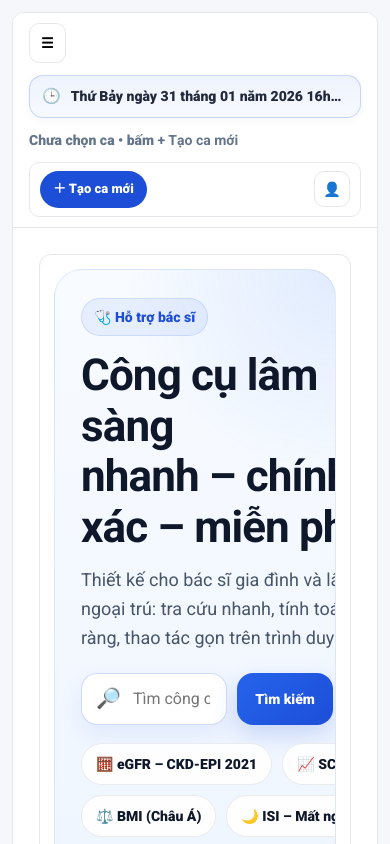
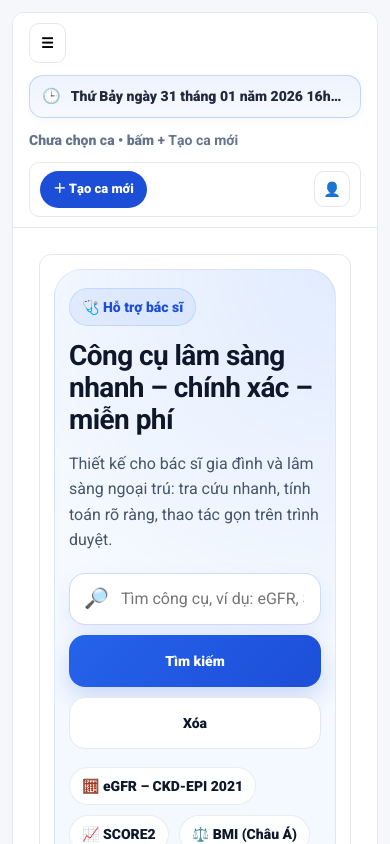
Before and after one commit to drmonkeyai/medical-tools, a React (Vite) app: page / in a window 390 px wide. Built offline with nearby package versions, Linux system fonts and the light colour scheme.

Commit message:
Cập nhật giao diện điện thoại trang chủ

```diff
--- a/src/pages/Home.tsx
+++ b/src/pages/Home.tsx
@@ -56,6 +56,21 @@ const MONTH_NAMES = [
 
 const WEEKDAY_SHORT = ["CN", "T2", "T3", "T4", "T5", "T6", "T7"];
 
+function useIsMobile(breakpoint = 768) {
+  const [isMobile, setIsMobile] = useState(() => window.innerWidth <= breakpoint);
+
+  useEffect(() => {
+    function onResize() {
+      setIsMobile(window.innerWidth <= breakpoint);
+    }
+
+    window.addEventListener("resize", onResize);
+    return () => window.removeEventListener("resize", onResize);
+  }, [breakpoint]);
+
+  return isMobile;
+}
+
 function pad2(n: number) {
   return n.toString().padStart(2, "0");
 }
@@ -75,6 +90,12 @@ function getVietnameseWeekday(date: Date) {
 
 function formatSolarDate(date: Date) {
   return `${getVietnameseWeekday(date)}, ngày ${pad2(date.getDate())}/${pad2(
+    date.getMonth() + 1
+  )}/${date.getFullYear()}`;
+}
+
+function formatSolarDateShort(date: Date) {
+  return `${getVietnameseWeekday(date)}, ${pad2(date.getDate())}/${pad2(
     date.getMonth() + 1
   )}/${date.getFullYear()}`;
 }
@@ -116,7 +137,6 @@ function isSameDate(a: Date, b: Date) {
 function buildCalendarGrid(baseDate: Date): CalendarCell[] {
   const year = baseDate.getFullYear();
   const month = baseDate.getMonth();
-
   const firstOfMonth = new Date(year, month, 1);
   const firstDay = firstOfMonth.getDay();
   const startDate = new Date(year, month, 1 - firstDay);
@@ -256,17 +276,18 @@ function SearchBar(props: {
   onChange: (v: string) => void;
   onSearch: () => void;
   onClear: () => void;
+  isMobile?: boolean;
 }) {
-  const { value, onChange, onSearch, onClear } = props;
+  const { value, onChange, onSearch, onClear, isMobile } = props;
 
   return (
     <div
       style={{
         display: "grid",
-        gridTemplateColumns: "1fr auto auto",
+        gridTemplateColumns: isMobile ? "1fr" : "1fr auto auto",
         gap: 10,
         width: "100%",
-        maxWidth: 680,
+        maxWidth: isMobile ? "100%" : 680,
       }}
     >
       <div
@@ -308,13 +329,14 @@ function SearchBar(props: {
           minHeight: 52,
           borderRadius: 16,
           border: "none",
-          padding: "0 18px",
+          padding: isMobile ? "0 16px" : "0 18px",
           background: "linear-gradient(135deg, #2563eb 0%, #1d4ed8 100%)",
           color: "white",
           fontWeight: 900,
           cursor: "pointer",
           boxShadow: "0 10px 24px rgba(29,78,216,0.20)",
           whiteSpace: "nowrap",
+          width: isMobile ? "100%" : "auto",
         }}
       >
         Tìm kiếm
@@ -327,12 +349,13 @@ function SearchBar(props: {
           minHeight: 52,
           borderRadius: 16,
           border: "1px solid var(--line)",
-          padding: "0 16px",
+          padding: isMobile ? "0 16px" : "0 16px",
           background: "white",
           color: "#0f172a",
           fontWeight: 900,
           cursor: "pointer",
           whiteSpace: "nowrap",
+          width: isMobile ? "100%" : "auto",
         }}
       >
         Xóa
@@ -694,8 +717,8 @@ function HighlightCard(props: {
   );
 }
 
-function CalendarPanel(props: { now: Date }) {
-  const { now } = props;
+function CalendarPanel(props: { now: Date; isMobile?: boolean }) {
+  const { now, isMobile } = props;
 
   const [viewDate, setViewDate] = useState<Date>(
     new Date(now.getFullYear(), now.getMonth(), 1)
@@ -704,7 +727,7 @@ function CalendarPanel(props: { now: Date }) {
 
   const cells = useMemo(() => buildCalendarGrid(viewDate), [viewDate]);
 
-  const selectedSolarText = formatSolarDate(selectedDate);
+  const selectedSolarText = formatSolarDateShort(selectedDate);
   const selectedLunarText = formatLunarDateApprox(selectedDate);
 
   function moveMonth(delta: number) {
@@ -731,7 +754,7 @@ function CalendarPanel(props: { now: Date }) {
         border: "1px solid rgba(255,255,255,0.70)",
         boxShadow: "inset 0 1px 0 rgba(255,255,255,0.65)",
         overflow: "hidden",
-        padding: 18,
+        padding: isMobile ? 12 : 18,
       }}
     >
       <div
@@ -746,19 +769,18 @@ function CalendarPanel(props: { now: Date }) {
       <div style={{ position: "relative" }}>
         <div
           style={{
-            padding: 14,
+            padding: isMobile ? 10 : 14,
             borderRadius: 22,
             background: "rgba(255,255,255,0.84)",
             border: "1px solid rgba(15,23,42,0.06)",
             boxShadow: "0 8px 20px rgba(15,23,42,0.04)",
           }}
         >
-          {/* Header gọn theo mock */}
           <div
             style={{
               display: "flex",
               justifyContent: "space-between",
-              alignItems: "flex-start",
+              alignItems: isMobile ? "stretch" : "flex-start",
               gap: 12,
               flexWrap: "wrap",
               marginBottom: 12,
@@ -767,7 +789,7 @@ function CalendarPanel(props: { now: Date }) {
             <div style={{ minWidth: 0, flex: 1 }}>
               <div
                 style={{
-                  fontSize: 15,
+                  fontSize: isMobile ? 14 : 15,
                   fontWeight: 1000,
                   color: "#0f172a",
                   lineHeight: 1.45,
@@ -781,7 +803,7 @@ function CalendarPanel(props: { now: Date }) {
                   marginTop: 6,
                   color: "#475569",
                   lineHeight: 1.45,
-                  fontSize: 14,
+                  fontSize: isMobile ? 13 : 14,
                 }}
               >
                 Âm lịch: <b>{selectedLunarText}</b>
@@ -800,13 +822,13 @@ function CalendarPanel(props: { now: Date }) {
                 cursor: "pointer",
                 whiteSpace: "nowrap",
                 flexShrink: 0,
+                width: isMobile ? "100%" : "auto",
               }}
             >
               Hôm nay
             </button>
           </div>
 
-          {/* Điều hướng lịch */}
           <div
             style={{
               display: "flex",
@@ -876,7 +898,6 @@ function CalendarPanel(props: { now: Date }) {
             </button>
           </div>
 
-          {/* Dòng tháng/năm đang xem */}
           <div
             style={{
               marginBottom: 10,
@@ -888,7 +909,6 @@ function CalendarPanel(props: { now: Date }) {
             {MONTH_NAMES[viewDate.getMonth()]} / {viewDate.getFullYear()}
           </div>
 
-          {/* Lưới lịch */}
           <div
             style={{
               display: "grid",
@@ -941,7 +961,7 @@ function CalendarPanel(props: { now: Date }) {
                   type="button"
                   onClick={() => setSelectedDate(new Date(cell.date))}
                   style={{
-                    minHeight: 66,
+                    minHeight: isMobile ? 52 : 66,
                     padding: 6,
                     border: "none",
                     borderRight: "1px solid rgba(15,23,42,0.08)",
@@ -960,7 +980,7 @@ function CalendarPanel(props: { now: Date }) {
                   <div
                     style={{
                       fontWeight: 1000,
-                      fontSize: 16,
+                      fontSize: isMobile ? 14 : 16,
                       lineHeight: 1.1,
                       color: dayColor,
                     }}
@@ -971,7 +991,7 @@ function CalendarPanel(props: { now: Date }) {
                   <div
                     style={{
                       marginTop: 6,
-                      fontSize: 10,
+                      fontSize: isMobile ? 9 : 10,
                       fontWeight: 800,
                       color: lunarColor,
                       lineHeight: 1.2,
@@ -1005,6 +1025,8 @@ function CalendarPanel(props: { now: Date }) {
 
 export default function Home() {
   const navigate = useNavigate();
+  const isMobile = useIsMobile();
+
   const [search, setSearch] = useState("");
   const [submittedSearch, setSubmittedSearch] = useState("");
   const [now, setNow] = useState<Date>(new Date());
@@ -1142,13 +1164,12 @@ export default function Home() {
   return (
     <div className="page">
       <div className="card">
-        {/* HERO */}
         <div
           style={{
             position: "relative",
             overflow: "hidden",
             borderRadius: 28,
-            padding: "28px 26px",
+            padding: isMobile ? "18px 14px" : "28px 26px",
             background:
               "radial-gradient(circle at top right, rgba(59,130,246,0.12), transparent 28%), linear-gradient(180deg, #f8fbff 0%, #eef5ff 100%)",
             border: "1px solid rgba(29,78,216,0.10)",
@@ -1157,9 +1178,11 @@ export default function Home() {
           <div
             style={{
               display: "grid",
-              gridTemplateColumns: "minmax(320px, 1.02fr) minmax(460px, 0.98fr)",
+              gridTemplateColumns: isMobile
+                ? "1fr"
+                : "minmax(320px, 1.02fr) minmax(460px, 0.98fr)",
               gap: 24,
-              alignItems: "start",
+              alignItems: isMobile ? "stretch" : "start",
             }}
           >
             <div>
@@ -1183,7 +1206,7 @@ export default function Home() {
               <h1
                 style={{
                   margin: 0,
-                  fontSize: 44,
+                  fontSize: isMobile ? 28 : 44,
                   lineHeight: 1.15,
                   letterSpacing: "-0.02em",
                   color: "#0f172a",
@@ -1198,7 +1221,7 @@ export default function Home() {
                 style={{
                   marginTop: 14,
                   color: "#475569",
-                  fontSize: 18,
+                  fontSize: isMobile ? 16 : 18,
                   lineHeight: 1.6,
                   maxWidth: 720,
                 }}
@@ -1213,6 +1236,7 @@ export default function Home() {
                   onChange={setSearch}
                   onSearch={handleSearch}
                   onClear={handleClearSearch}
+                  isMobile={isMobile}
                 />
               </div>
 
@@ -1233,7 +1257,7 @@ export default function Home() {
                       border: "1px solid rgba(15,23,42,0.08)",
                       background: "rgba(255,255,255,0.88)",
                       borderRadius: 999,
-                      padding: "10px 14px",
+                      padding: isMobile ? "8px 12px" : "10px 14px",
                       cursor: "pointer",
                       fontWeight: 900,
                       color: "#0f172a",
@@ -1245,11 +1269,10 @@ export default function Home() {
               </div>
             </div>
 
-            <CalendarPanel now={now} />
+            <CalendarPanel now={now} isMobile={isMobile} />
           </div>
         </div>
 
-        {/* SEARCH RESULT */}
         {hasSearch && (
           <div
             style={{
@@ -1271,7 +1294,7 @@ export default function Home() {
               }}
             >
               <div>
-                <div style={{ fontWeight: 1000, fontSize: 24, color: "#0f172a" }}>
+                <div style={{ fontWeight: 1000, fontSize: isMobile ? 20 : 24, color: "#0f172a" }}>
                   Kết quả tìm kiếm
                 </div>
                 <div style={{ marginTop: 6, color: "var(--muted)" }}>
@@ -1289,6 +1312,7 @@ export default function Home() {
                   padding: "10px 14px",
                   fontWeight: 900,
                   cursor: "pointer",
+                  width: isMobile ? "100%" : "auto",
                 }}
               >
                 Đóng kết quả
@@ -1312,7 +1336,9 @@ export default function Home() {
               <div
                 style={{
                   display: "grid",
-                  gridTemplateColumns: "repeat(auto-fit, minmax(260px, 1fr))",
+                  gridTemplateColumns: isMobile
+                    ? "1fr"
+                    : "repeat(auto-fit, minmax(260px, 1fr))",
                   gap: 12,
                 }}
               >
@@ -1328,7 +1354,6 @@ export default function Home() {
           </div>
         )}
 
-        {/* QUICK */}
         <div style={{ marginTop: 26 }}>
           <div
             style={{
@@ -1341,7 +1366,9 @@ export default function Home() {
             }}
           >
             <div>
-              <div style={{ fontWeight: 1000, fontSize: 28, color: "#0f172a" }}>Truy cập nhanh</div>
+              <div style={{ fontWeight: 1000, fontSize: isMobile ? 24 : 28, color: "#0f172a" }}>
+                Truy cập nhanh
+              </div>
               <div style={{ marginTop: 6, color: "var(--muted)", lineHeight: 1.5 }}>
                 Các công cụ hay dùng nhất cho thực hành hàng ngày.
               </div>
@@ -1362,7 +1389,9 @@ export default function Home() {
           <div
             style={{
               display: "grid",
-              gridTemplateColumns: "repeat(auto-fit, minmax(220px, 1fr))",
+              gridTemplateColumns: isMobile
+                ? "1fr"
+                : "repeat(auto-fit, minmax(220px, 1fr))",
               gap: 14,
             }}
           >
@@ -1372,16 +1401,17 @@ export default function Home() {
           </div>
         </div>
 
-        {/* USE CASE */}
         <div style={{ marginTop: 30 }}>
-          <div style={{ fontWeight: 1000, fontSize: 28, color: "#0f172a", marginBottom: 12 }}>
+          <div style={{ fontWeight: 1000, fontSize: isMobile ? 24 : 28, color: "#0f172a", marginBottom: 12 }}>
             Bạn đang cần gì?
           </div>
 
           <div
             style={{
               display: "grid",
-              gridTemplateColumns: "repeat(auto-fit, minmax(220px, 1fr))",
+              gridTemplateColumns: isMobile
+                ? "1fr"
+                : "repeat(auto-fit, minmax(220px, 1fr))",
               gap: 14,
             }}
           >
@@ -1391,16 +1421,17 @@ export default function Home() {
           </div>
         </div>
 
-        {/* SPECIALTY */}
         <div style={{ marginTop: 30 }}>
-          <div style={{ fontWeight: 1000, fontSize: 28, color: "#0f172a", marginBottom: 12 }}>
+          <div style={{ fontWeight: 1000, fontSize: isMobile ? 24 : 28, color: "#0f172a", marginBottom: 12 }}>
             Khám phá theo chuyên khoa
           </div>
 
           <div
             style={{
               display: "grid",
-              gridTemplateColumns: "repeat(auto-fit, minmax(240px, 1fr))",
+              gridTemplateColumns: isMobile
+                ? "1fr"
+                : "repeat(auto-fit, minmax(240px, 1fr))",
               gap: 14,
             }}
           >
@@ -1416,9 +1447,8 @@ export default function Home() {
           </div>
         </div>
 
-        {/* HIGHLIGHT */}
         <div style={{ marginTop: 30 }}>
-          <div style={{ fontWeight: 1000, fontSize: 28, color: "#0f172a", marginBottom: 12 }}>
+          <div style={{ fontWeight: 1000, fontSize: isMobile ? 24 : 28, color: "#0f172a", marginBottom: 12 }}>
             Công cụ nổi bật hôm nay
           </div>
 
@@ -1429,7 +1459,6 @@ export default function Home() {
           </div>
         </div>
 
-        {/* FOOTER */}
         <div
           style={{
             marginTop: 24,
```
